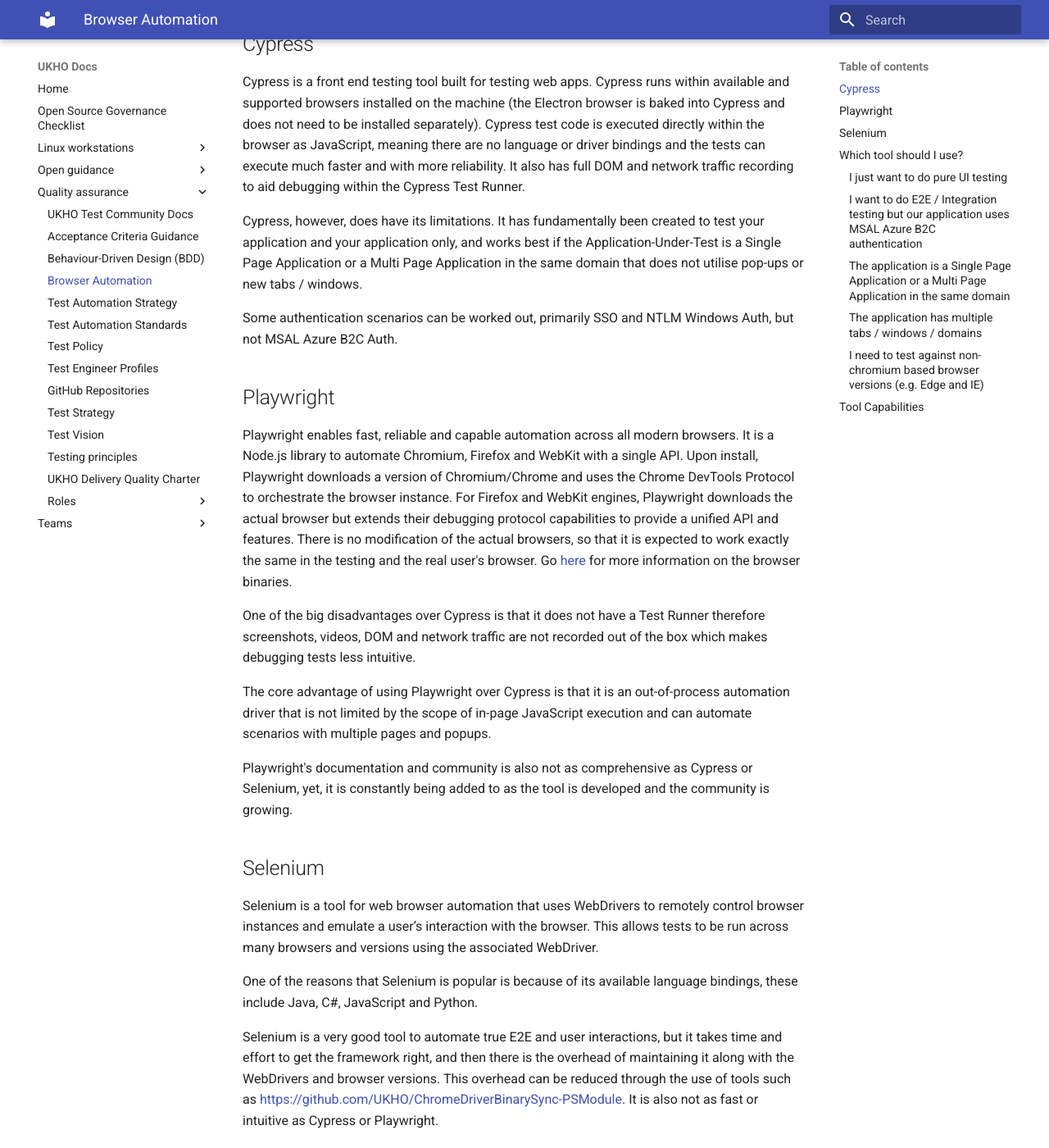
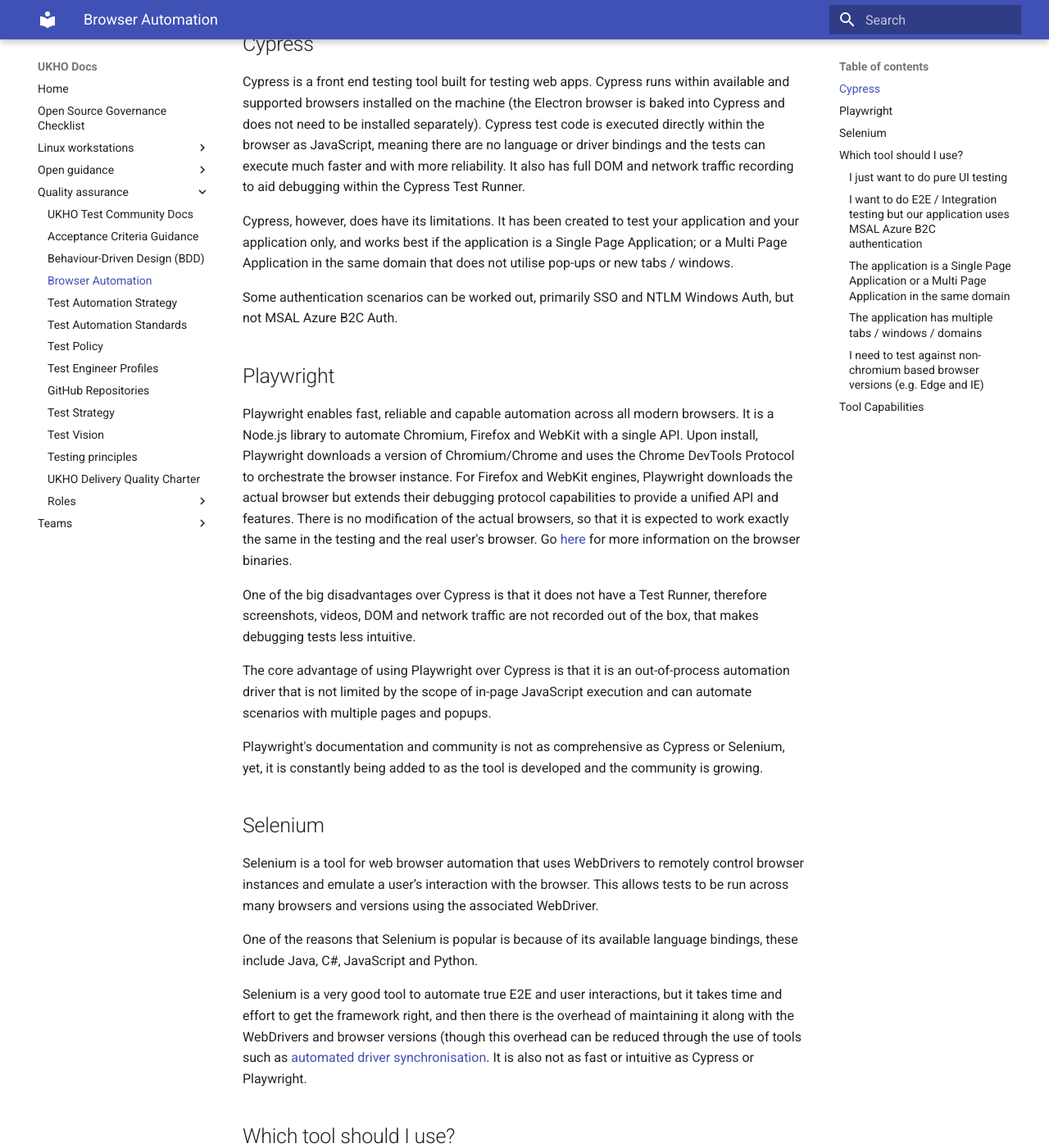
Before and after one commit to UKHO/docs, an MkDocs documentation site: the page built from docs/quality-assurance/browser-automation.md, in a window 1280 px wide and 1400 px high, scrolled down 276 px. Shown: the whole window at 82% size. Built offline with MkDocs 1.6.1 and Material for MkDocs 9.7.7, drawn with Linux system fonts in a browser that asks for light colours; some of the changed text lies outside the part shown.

Commit message:
Update text to aid readability

```diff
--- a/docs/quality-assurance/browser-automation.md
+++ b/docs/quality-assurance/browser-automation.md
@@ -2,13 +2,13 @@
 
 This section will cover the browser automation tools we use at the UKHO and the recommended uses for each one.
 
-The three recommended tools for Browser Automation (UI, e2e and Integration) are:
+The three recommended tools for Browser Automation (for UI, e2e and integration testing) are:
 
 ## Cypress
 
 Cypress is a front end testing tool built for testing web apps. Cypress runs within available and supported browsers installed on the machine (the Electron browser is baked into Cypress and does not need to be installed separately). Cypress test code is executed directly within the browser as JavaScript, meaning there are no language or driver bindings and the tests can execute much faster and with more reliability. It also has full DOM and network traffic recording to aid debugging within the Cypress Test Runner.
 
-Cypress, however, does have its limitations. It has fundamentally been created to test your application and your application only, and works best if the Application-Under-Test is a Single Page Application or a Multi Page Application in the same domain that does not utilise pop-ups or new tabs / windows.
+Cypress, however, does have its limitations. It has been created to test your application and your application only, and works best if the application is a Single Page Application; or a Multi Page Application in the same domain that does not utilise pop-ups or new tabs / windows.
 
 Some authentication scenarios can be worked out, primarily SSO and NTLM Windows Auth, but not MSAL Azure B2C Auth.
 
@@ -16,11 +16,11 @@ Some authentication scenarios can be worked out, primarily SSO and NTLM Windows
 
 Playwright enables fast, reliable and capable automation across all modern browsers. It is a Node.js library to automate Chromium, Firefox and WebKit with a single API. Upon install, Playwright downloads a version of Chromium/Chrome and uses the Chrome DevTools Protocol to orchestrate the browser instance. For Firefox and WebKit engines, Playwright downloads the actual browser but extends their debugging protocol capabilities to provide a unified API and features. There is no modification of the actual browsers, so that it is expected to work exactly the same in the testing and the real user's browser. Go [here](https://github.com/microsoft/playwright/blob/master/docs/installation.md) for more information on the browser binaries.
 
-One of the big disadvantages over Cypress is that it does not have a Test Runner therefore screenshots, videos, DOM and network traffic are not recorded out of the box which makes debugging tests less intuitive.
+One of the big disadvantages over Cypress is that it does not have a Test Runner, therefore screenshots, videos, DOM and network traffic are not recorded out of the box, that makes debugging tests less intuitive.
 
 The core advantage of using Playwright over Cypress is that it is an out-of-process automation driver that is not limited by the scope of in-page JavaScript execution and can automate scenarios with multiple pages and popups.
 
-Playwright's documentation and community is also not as comprehensive as Cypress or Selenium, yet, it is constantly being added to as the tool is developed and the community is growing.
+Playwright's documentation and community is not as comprehensive as Cypress or Selenium, yet, it is constantly being added to as the tool is developed and the community is growing.
 
 ## Selenium
 
@@ -28,12 +28,11 @@ Selenium is a tool for web browser automation that uses WebDrivers to remotely c
 
 One of the reasons that Selenium is popular is because of its available language bindings, these include Java, C#, JavaScript and Python.
 
-Selenium is a very good tool to automate true E2E and user interactions, but it takes time and effort to get the framework right, and then there is the overhead of maintaining it along with the WebDrivers and browser versions. This overhead can be reduced through the use of tools such as <https://github.com/UKHO/ChromeDriverBinarySync-PSModule>.
-It is also not as fast or intuitive as Cypress or Playwright.
+Selenium is a very good tool to automate true E2E and user interactions, but it takes time and effort to get the framework right, and then there is the overhead of maintaining it along with the WebDrivers and browser versions (though this overhead can be reduced through the use of tools such as [automated driver synchronisation](https://github.com/UKHO/ChromeDriverBinarySync-PSModule). It is also not as fast or intuitive as Cypress or Playwright.
 
 ## Which tool should I use?
 
-Here is a list of **sample** questions / statements and responses to work through, alongside the Tool Capabilities, with a **Test Lead to decide which tool is right for the job**.
+Here is a list of **sample** questions / statements and responses to work through (alongside the tool capabilities) with a **Test Lead to decide which tool is right for the job**.
 
 ### I just want to do pure UI testing
 
```
Also changed, not shown: other parts of docs/quality-assurance/browser-automation.md (+6 -6 lines).
